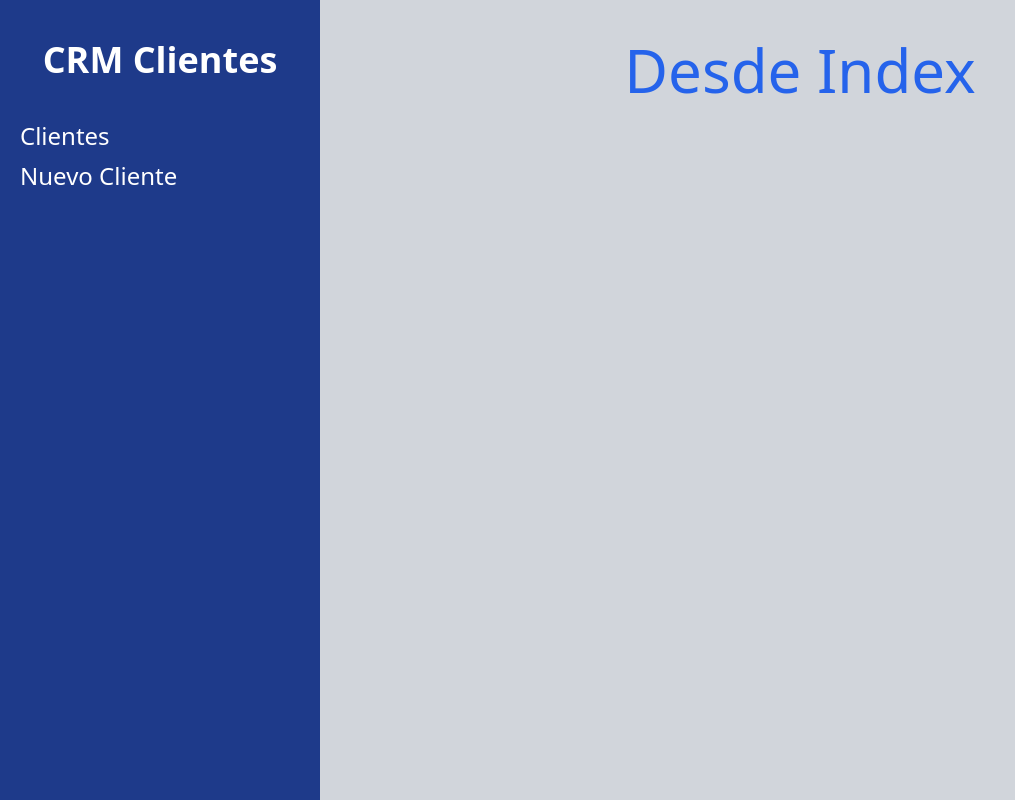
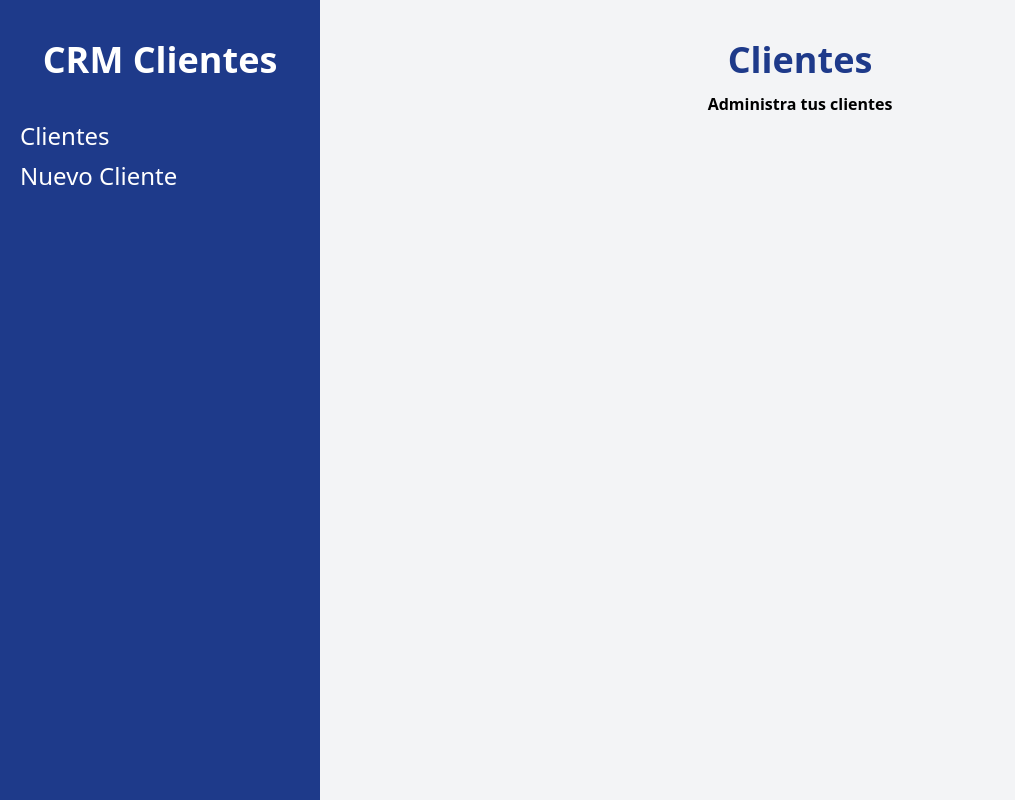
Before and after one commit to omarasael1980/crm_software, a React (Vite) app: page / in a window 1280 px wide. Shown: the whole page, without its empty margins (0-1015 px from the left). Built offline with nearby package versions, Linux system fonts and the light colour scheme.

Commit message:
loader agregado

```diff
--- a/index.html
+++ b/index.html
@@ -6,7 +6,7 @@
     <meta name="viewport" content="width=device-width, initial-scale=1.0" />
     <title>CRM-Software REACT-ROUTER-DOM VITE TAILWINDCSS </title>
   </head>
-  <body class="min-h-screen bg-gray-300">
+  <body class="min-h-screen bg-gray-100">
     <div id="root"></div>
     <script type="module" src="/src/main.jsx"></script>
   </body>
--- a/src/main.jsx
+++ b/src/main.jsx
@@ -4,7 +4,7 @@ import './index.css'
 import { createBrowserRouter,RouterProvider } from 'react-router-dom'
 import Layout from './components/Layout'
 import NuevoCliente from './pages/NuevoCliente'
-import Index from './pages/Index'
+import Index, {loader as clientesLoader} from './pages/Index'
 const router = createBrowserRouter([
   {
     path: '/',
@@ -12,7 +12,9 @@ const router = createBrowserRouter([
     children:[
       {
         index:true,
-        element: <Index/>
+        element: <Index/>,
+        loader:clientesLoader
+
       },
       {
         path: '/clientes/nuevo',
--- a/src/pages/Index.jsx
+++ b/src/pages/Index.jsx
@@ -1,9 +1,54 @@
+import { useLoaderData } from "react-router-dom"
+export function loader(){
+  //funcion que se carga con la pagina
+  const clientes = [
+    {
+        id: 1,
+        nombre: 'Juan',
+        telefono: 102013313,
+        email: "juan@juan.com",
+        empresa: 'Codigo Con Juan'
+    },
+    {
+        id: 2,
+        nombre: 'Karen',
+        telefono: 138198313,
+        email: "karen@juan.com",
+        empresa: 'Codigo Con Juan'
+    },
+    {
+        id: 3,
+        nombre: 'Josue',
+        telefono: 31983913,
+        email: "josue@juan.com",
+        empresa: 'Codigo Con Juan'
+    },
+    {
+        id: 4,
+        nombre: 'Miguel',
+        telefono: 319381983,
+        email: "miguel@juan.com",
+        empresa: 'Codigo Con Juan'
+    },
+    {
+        id: 5,
+        nombre: 'Pedro',
+        telefono: 1398198938,
+        email: "pedro@juan.com",
+        empresa: 'Codigo Con Juan'
+    },
+];
+  //debe siempre retornaralgo
+  return clientes
+}
 
-
-const Index = () => {
+function Index  ()  {
+ const  clientes = useLoaderData()
+ console.log(clientes)
   return (
     <div>
-      <h1 className="text-6xl text-blue-600 text-center">Desde Index</h1>
+      <h1 className="text-4xl text-center font-bold text-blue-900 ">Clientes</h1>
+      <p className="mt-3 font-bold text-center"> Administra tus clientes</p>
     </div>
   )
 }
```
